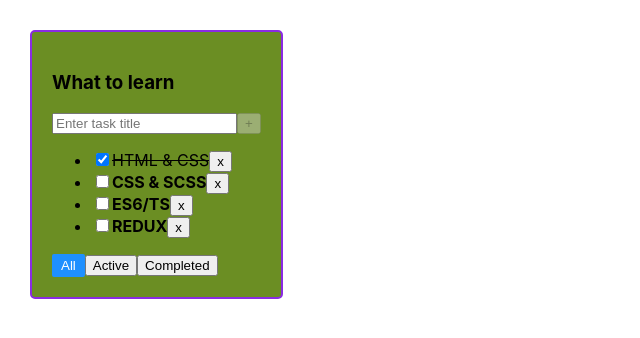
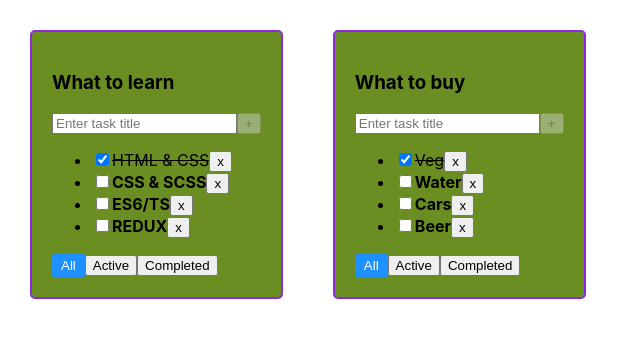
Before and after one commit to Saleroses/1-todolist, a React (Create React App) app: page / in a window 1280 px wide. Shown: the top 338 px of the page, without its empty margins (0-640 px from the left). Built offline with nearby package versions, Linux system fonts and the light colour scheme.

Commit message:
new tasks

```diff
--- a/src/App.tsx
+++ b/src/App.tsx
@@ -4,57 +4,107 @@ import TodoList, {TaskType} from "./TodoList";
 import {v1} from "uuid";
 
 
-export type FilterValuesType = "All"|"Active"|"Completed"
+export type FilterValuesType = "All" | "Active" | "Completed"
+
+export type toDoListType = {
+    id: string
+    title: string
+    filter: FilterValuesType
+}
+
+type TaskStateType = {
+    [toDoListId: string]: Array<TaskType>
+}
+
 
 function App(): JSX.Element {
-
-    const [tasks, setTasks] = useState <Array<TaskType>> ([
-        {id: v1(), title: "HTML & CSS", isDone: true},
-        {id: v1(), title: "CSS & SCSS", isDone: false},
-        {id: v1(), title: "ES6/TS", isDone: false},
-        {id: v1(), title: "REDUX", isDone: false},
+    const toDoListId_1 = v1()
+    const toDoListId_2 = v1()
+    const [toDoList, setToDoList] = useState<Array<toDoListType>>([
+        {id: toDoListId_1, title: "What to learn", filter: "All"},
+        {id: toDoListId_2, title: "What to buy", filter: "All"},
     ])
 
-    const removeTask = (taskId: string) => {
-        setTasks(tasks.filter((task)=> task.id !== taskId))
+    const [tasks, setTasks] = useState<TaskStateType>({
+        [toDoListId_1]: [
+            {id: v1(), title: "HTML & CSS", isDone: true},
+            {id: v1(), title: "CSS & SCSS", isDone: false},
+            {id: v1(), title: "ES6/TS", isDone: false},
+            {id: v1(), title: "REDUX", isDone: false},
+        ],
+        [toDoListId_2]: [
+            {id: v1(), title: "Veg", isDone: true},
+            {id: v1(), title: "Water", isDone: false},
+            {id: v1(), title: "Cars", isDone: false},
+            {id: v1(), title: "Beer", isDone: false},
+        ],
+    })
+
+
+    const removeTask = (taskId: string, toDoListId: string) => {
+        // const taskForUpdate: Array<TaskType> = tasks [toDoListId]
+        // const resultOfUpdate: Array<TaskType> = taskForUpdate.filter( (tasks) => tasks.id !== taskId)
+        // const copyTasks = {...tasks}
+        // copyTasks[toDoListId] = resultOfUpdate
+        // setTasks(copyTasks)
+        setTasks({...tasks, [toDoListId]: tasks[toDoListId].filter((tasks) => tasks.id !== taskId)})
+
     }
-    const addTask = (title: string) => {
-        const newTask: TaskType = {
-            id: v1(), title: title, isDone: false
-        }
-        setTasks([...tasks, newTask])
+    const addTask = (title: string, toDoListId: string) => {
+        const newTask: TaskType = {id: v1(), title: title, isDone: false}
+        // const taskForUpdate: Array<TaskType> = tasks [toDoListId]
+        // const resultOfUpdate: Array<TaskType> = [newTask,...taskForUpdate]
+        // const copyTasks = {...tasks}
+        // copyTasks[toDoListId] = resultOfUpdate
+        // setTasks(copyTasks)
+        setTasks({...tasks, [toDoListId]: [newTask, ...tasks[toDoListId]]})
+
     }
-    const changeTasksStatus = (taskId: string, newIsDone: boolean) => {
-        setTasks(tasks.map (t => t.id === taskId ? {...t, isDone: newIsDone} : t) )
+    const changeTasksStatus = (taskId: string, newIsDone: boolean, toDoListId: string) => {
+        setTasks({
+            ...tasks, [toDoListId]: tasks[toDoListId].map((t) => t.id === taskId ? {...t, isDone: newIsDone} : t)
+        })
     }
-
-    const changeTodoListFilter = (filter: FilterValuesType) => {
-        setFilter(filter)
+    const changeTodoListFilter = (filter: FilterValuesType, toDoListId: string) => {
+        setToDoList(toDoList.map(tl => tl.id === toDoListId ? {...tl, filter: filter} : tl))
     }
-    const [filter, setFilter] = useState <"All"|"Active"|"Completed">("All")
+    const removeToDoList = (toDoListId: string) => {
+        setToDoList(toDoList.filter(tl => tl.id !== toDoListId))
+        delete tasks[toDoListId]
+    }
 
     const getFilteredTasksForRender = (tasksList: Array<TaskType>, filterValue: FilterValuesType) => {
         switch (filterValue) {
             case "Active":
                 return tasksList.filter(t => t.isDone === false)
             case "Completed":
-                return  tasksList.filter(t => t.isDone === true)
+                return tasksList.filter(t => t.isDone === true)
             default:
                 return tasksList
         }
     }
 
+    const toDoListComponents = toDoList.map(tl => {
+        const tasksForRender: Array<TaskType> = getFilteredTasksForRender(tasks[tl.id], tl.filter)
+        return (
+            <TodoList
+                key={tl.id}
+                toDoListId={tl.id}
+                title={tl.title}
+                tasks={tasksForRender}
+                removeTask={removeTask}
+                filter={tl.filter}
+                addTask={addTask}
+                changeTasksStatus={changeTasksStatus}
+                changeTodoListFilter={changeTodoListFilter}
+                removeToDoList={removeToDoList}
+            />
+        )
+    })
 
     return (
         <div className="App">
-            <TodoList title={"What to learn"}
-                      tasks={getFilteredTasksForRender(tasks, filter)}
-                      removeTask={removeTask}
-                      filter={filter}
-                      addTask={addTask}
-                      changeTasksStatus={changeTasksStatus}
-                      changeTodoListFilter={changeTodoListFilter}
-            />
+            {toDoListComponents}
         </div>
     );
 }
--- a/src/TodoList.tsx
+++ b/src/TodoList.tsx
@@ -5,10 +5,13 @@ type todolistPropsType = {
     title: string
     filter: FilterValuesType
     tasks: Array<TaskType>
-    removeTask: (taskId: string) => void
-    changeTodoListFilter: (filter: FilterValuesType) => void
-    addTask: (title: string) => void
-    changeTasksStatus: (taskId: string, newIsDone: boolean) => void
+    removeTask: (taskId: string, toDoListId: string) => void
+    changeTodoListFilter: (filter: FilterValuesType, toDoListId: string) => void
+    addTask: (title: string, toDoListId: string) => void
+    changeTasksStatus: (taskId: string, newIsDone: boolean, toDoListId: string) => void
+    toDoListId: string
+    removeToDoList: (toDoListId: string) => void
+
 }
 
 export type TaskType = {
@@ -36,9 +39,9 @@ const TodoList: FC<todolistPropsType> = (props) => {
 
     const toDoListItems: Array<JSX.Element> = props.tasks.map((task) => {
 
-        const removeTaskHandler = () => {props.removeTask(task.id)}
+        const removeTaskHandler = () => {props.removeTask(task.id, props.toDoListId)}
         const changeTasksStatus = (e: ChangeEvent<HTMLInputElement>) =>
-            props.changeTasksStatus(task.id, e.currentTarget.checked)
+            props.changeTasksStatus(task.id, e.currentTarget.checked, props.toDoListId)
 
         return (
             <li>
@@ -57,7 +60,7 @@ const TodoList: FC<todolistPropsType> = (props) => {
     const addTaskHandler = () => {
         const trimmedTitle = title.trim()
         if (trimmedTitle) {
-            props.addTask(trimmedTitle)
+            props.addTask(trimmedTitle, props.toDoListId)
         } else {
             setError (true)
         }
@@ -105,19 +108,19 @@ const TodoList: FC<todolistPropsType> = (props) => {
                 <button
                     className={props.filter === "All" ? "btn-active" : ""}
                     onClick={() => {
-                    props.changeTodoListFilter("All")
+                    props.changeTodoListFilter("All", props.toDoListId)
                 }}>All
                 </button>
                 <button
                     className={props.filter === "Active" ? "btn-active" : ""}
                     onClick={() => {
-                    props.changeTodoListFilter("Active")
+                    props.changeTodoListFilter("Active", props.toDoListId)
                 }}>Active
                 </button>
                 <button
                     className={props.filter === "Completed" ? "btn-active" : ""}
                     onClick={() => {
-                    props.changeTodoListFilter("Completed")
+                    props.changeTodoListFilter("Completed", props.toDoListId)
                 }}>Completed
                 </button>
             </div>
```
